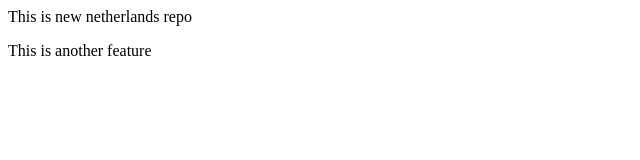
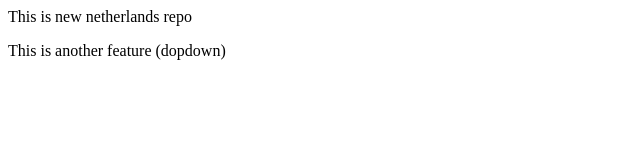
Before and after one commit to aziz0075/Netherlands, a plain HTML site: page index.html in a window 1280 px wide. Shown: the full height of the page, 0-640 px from the left. Drawn offline with Linux system fonts and the light colour scheme.

```diff
--- a/index.html
+++ b/index.html
@@ -1,2 +1,2 @@
 <p>This is new netherlands repo </p>
-<p>This is another feature</p>
+<p>This is another feature (dopdown)</p>
```
